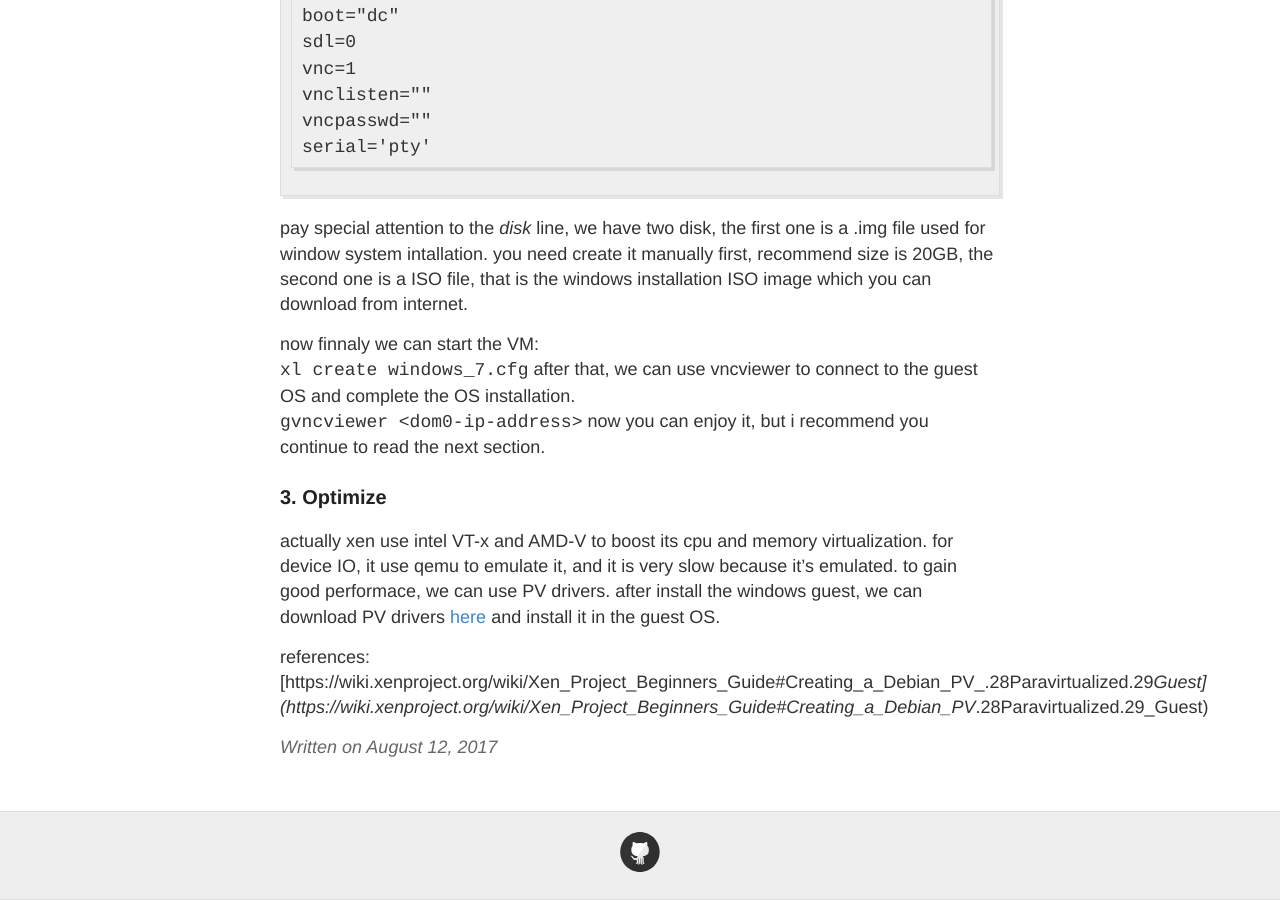
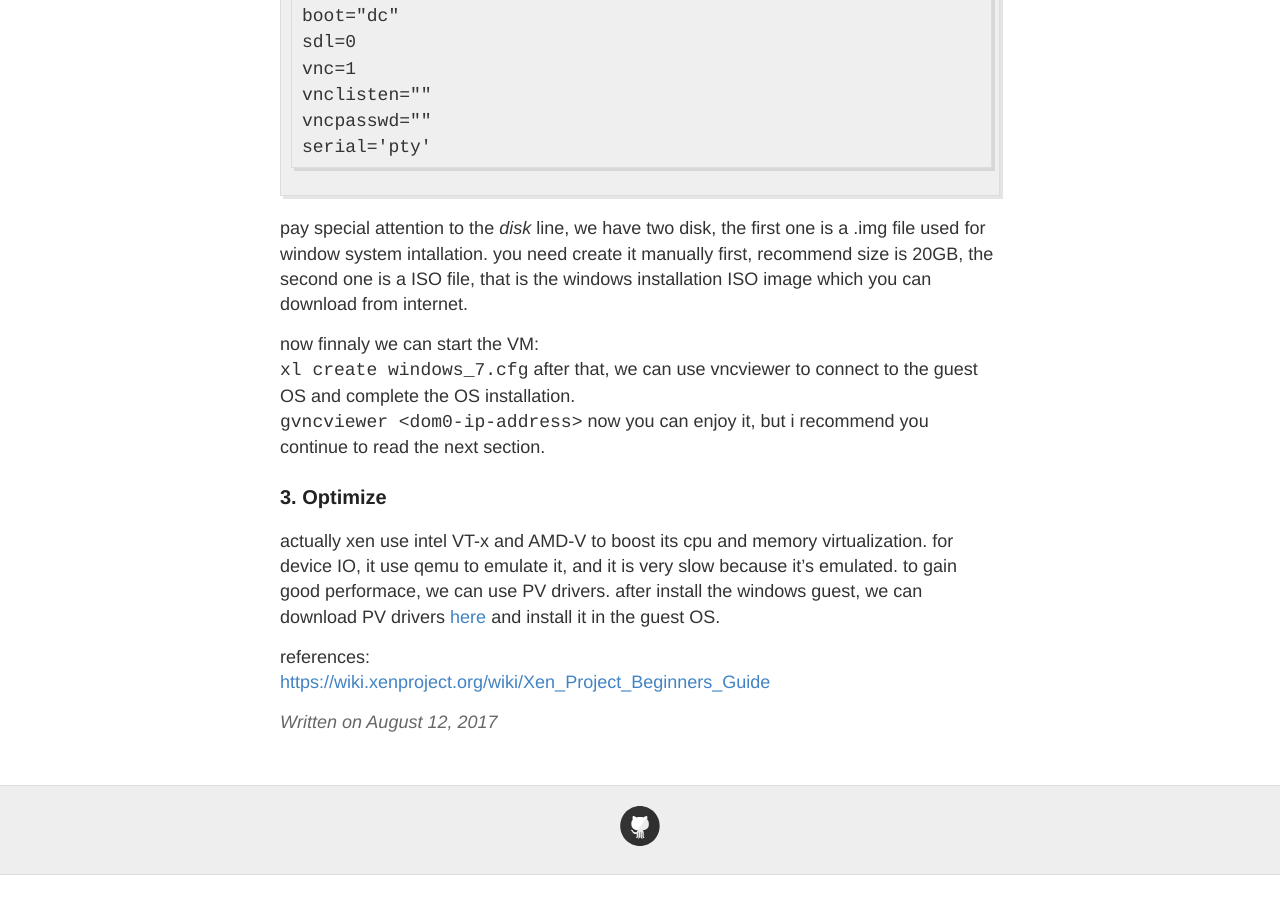
Before and after one commit to shellbombs/shellbombs.github.io, a Jekyll site: the page built from _posts/2017-8-12-install-xen.md, in a window 1280 px wide and 900 px high, scrolled down 2305 px. Built offline with Jekyll 4.4.1, drawn with Linux system fonts in a browser that asks for light colours; after the commit the page ends 3180 px from its top, so only the background shows below that; part of the change alters nothing that is shown.

Commit message:
fix hyperlink

```diff
--- a/_posts/2017-8-12-install-xen.md
+++ b/_posts/2017-8-12-install-xen.md
@@ -90,4 +90,4 @@ now you can enjoy it, but i recommend you continue to read the next section.
 actually xen use intel VT-x and AMD-V to boost its cpu and memory virtualization. for device IO, it use qemu to emulate it, and it is very slow because it's emulated. to gain good performace, we can use PV drivers. after install the windows guest, we can download PV drivers [here](https://xenproject.org/developers/teams/windows-pv-drivers.html) and install it in the guest OS.
 
 references:
-[https://wiki.xenproject.org/wiki/Xen_Project_Beginners_Guide#Creating_a_Debian_PV_.28Paravirtualized.29_Guest](https://wiki.xenproject.org/wiki/Xen_Project_Beginners_Guide#Creating_a_Debian_PV_.28Paravirtualized.29_Guest)
+[https://wiki.xenproject.org/wiki/Xen_Project_Beginners_Guide](https://wiki.xenproject.org/wiki/Xen_Project_Beginners_Guide)
```
